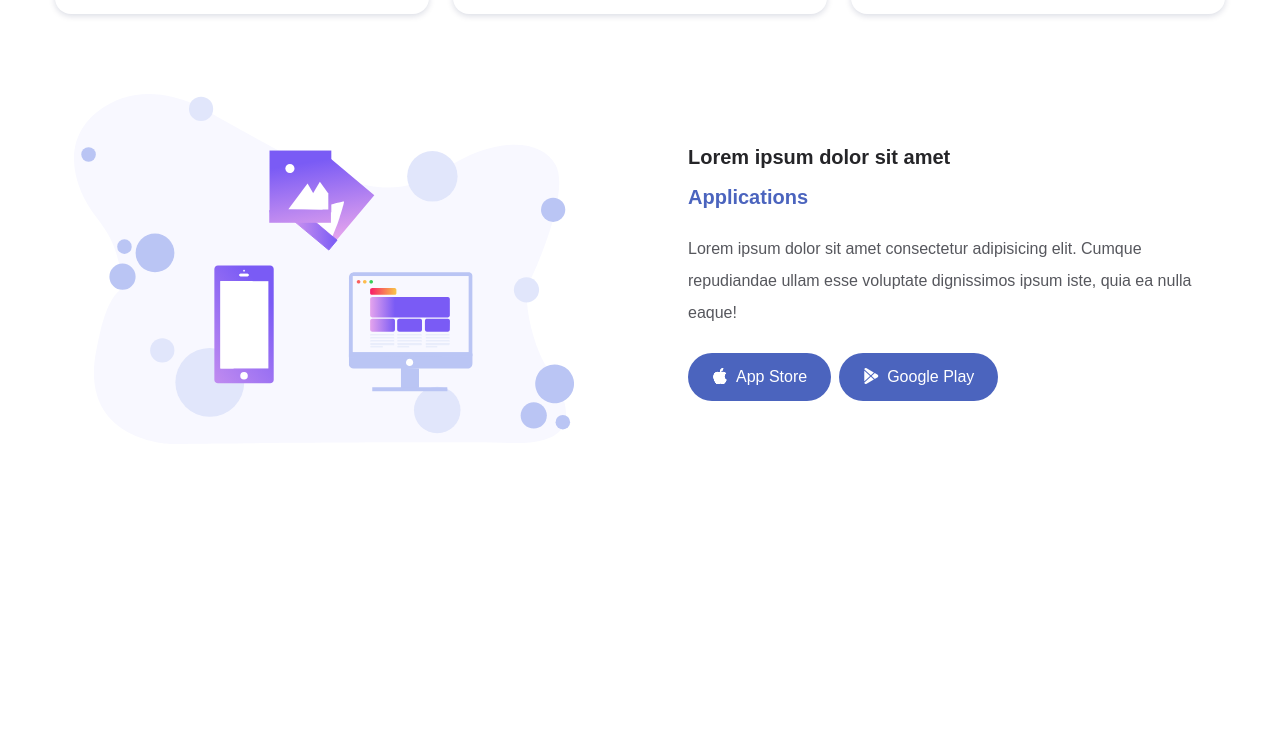
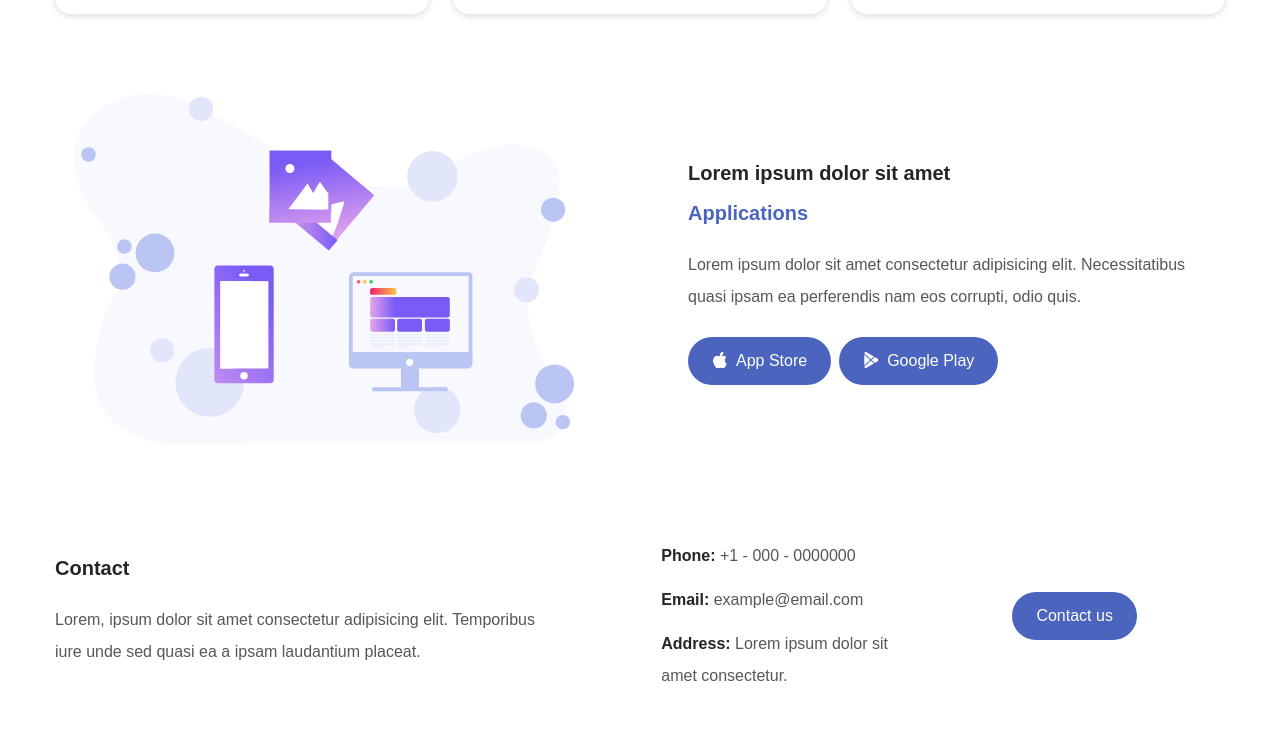
Before and after one commit to nanekx89/single-page-small-business-web-application, a website: page index.html in a window 1280 px wide. Shown: the part 1956-2712 px from the top of the page. Before the commit the page ends 2416 px from the top, so only its background shows below. Drawn offline with nearby package versions, Linux system fonts and the light colour scheme; files whose address does not match are found by name; a web font is replaced by a local one.

Commit message:
creation and styling of the contact section

```diff
--- a/index.html
+++ b/index.html
@@ -141,7 +141,7 @@
                         Lorem ipsum dolor sit amet <br>
                         <span>Applications</span>
                     </h2>
-                    <p class="app__description">Lorem ipsum dolor sit amet consectetur adipisicing elit. Cumque repudiandae ullam esse voluptate dignissimos ipsum iste, quia ea nulla eaque!</p>
+                    <p class="app__description">Lorem ipsum dolor sit amet consectetur adipisicing elit. Necessitatibus quasi ipsam ea perferendis nam eos corrupti, odio quis.</p>
                     <div class="app__buttons">
                         <a class="button button-flex" href="#">
                             <i class="bi bi-apple"></i>
@@ -160,6 +160,44 @@
             </div>
         </section>
 
+        <section class="contact section" id="contact">
+            <div class="contact__container container">
+                <div>
+                    <article">
+                        <h2 class="contact__title section__title">Contact</h2>
+                        <p class="contact__description">Lorem, ipsum dolor sit amet consectetur adipisicing elit. Temporibus iure unde sed quasi ea a ipsam laudantium placeat.</p>
+                    </article>
+                </div>
+
+                <div>
+                    <article>
+                        <ul class="contact__info">
+                            <li class="contact__address">
+                                Phone:
+                                <span class="contact__information">+1 - 000 - 0000000</span>
+                            </li>
+                            <li class="contact__address">
+                                Email:
+                                <span class="contact__information">example@email.com</span>
+                            </li>
+                            <li class="contact__address">
+                                Address:
+                                <span class="contact__information">Lorem ipsum dolor sit amet consectetur.</span>
+                            </li>
+                        </ul>
+                    </article>
+                </div>
+
+                <div>
+                    <article>
+                        <div class="contact__button">
+                            <a class="button button-contact" href="#">Contact us</a>
+                        </div>
+                    </article>
+                </div>
+            </div>
+        </section>
+
         <script src="./node_modules/jquery/dist/jquery.js"></script>
         <script src="./src/js/app.js"></script>
     </body>
--- a/src/scss/_button.scss
+++ b/src/scss/_button.scss
@@ -40,4 +40,8 @@
         align-items: center;
         column-gap: 0.5rem;
     }
+
+    &-contact {
+        margin-top: 1rem;
+    }
 }
--- /dev/null
+++ b/src/scss/_contact.scss
@@ -0,0 +1,26 @@
+.contact {
+    &__container {
+        padding-bottom: 3rem;
+    }
+
+    &__description {
+        text-align: left;
+    }
+
+    &__info {
+        margin-top: 1rem;
+        display: grid;
+        row-gap: 0.75rem;
+    }
+
+    &__address {
+        font-size: 1rem;
+        font-weight: bold;
+        color: var(--title-color);
+    }
+
+    &__information {
+        font-weight: 400;
+        color: var(--text-color);
+    }
+}
--- a/src/scss/_mediaqueries.scss
+++ b/src/scss/_mediaqueries.scss
@@ -1,5 +1,10 @@
 @media screen and (min-width: 576px) {
-    .home__container, .about__container, .support__container, .services__container, .app__container {
+    .home__container,
+    .about__container,
+    .support__container,
+    .services__container,
+    .app__container,
+    .contact__container {
         grid-template-columns: repeat(2, 1fr);
         align-items: center;
     }
@@ -8,15 +13,19 @@
         padding-top: 6rem;
     }
 
-    .home__img, .support__img {
+    .home__img,
+    .support__img {
         order: 1;
     }
 
-    .about__img, .app__img {
+    .about__img,
+    .app__img {
         order: -1;
     }
 
-    .about__info, .support__info, .app__info {
+    .about__info,
+    .support__info,
+    .app__info {
         text-align: left;
     }
 
@@ -71,11 +80,19 @@
         padding: 0.3rem 1.5rem ;
     }
 
-    .home__container, .about__container, .support__container, .app__container {
+    .home__container,
+    .about__container,
+    .support__container,
+    .app__container,
+    .contact__container {
         column-gap: 6rem;
     }
 
     .services__container {
         grid-template-columns: repeat(3, 1fr);
     }
+
+    .contact__container {
+        grid-template-columns: 3fr 1.5fr 1.25fr;
+    }
 }
--- a/src/scss/styles.scss
+++ b/src/scss/styles.scss
@@ -8,4 +8,5 @@
 @import "support";
 @import "services";
 @import "app";
+@import "contact";
 @import "mediaqueries";
```
Also changed, not shown: src/css/styles.css, 1 other file.
